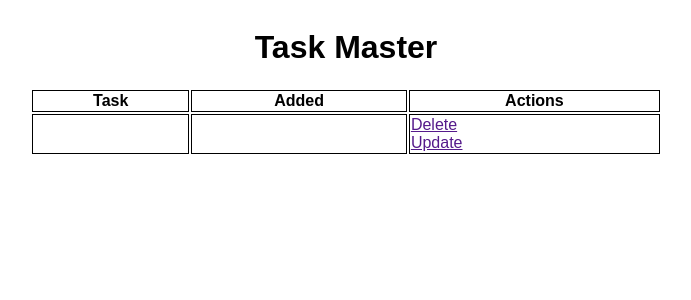
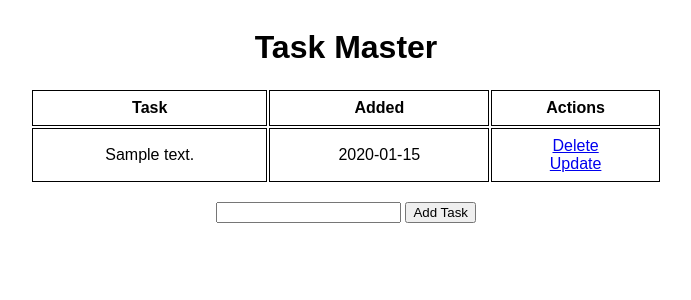
Before and after one commit to izarlas/flask-python-crash-course, a Flask app: page / in a window 1280 px wide. Shown: the top 300 px of the page, without its empty margins (294-985 px from the left). Run offline with Flask 3, Linux system fonts and the light colour scheme; tables that the repository leaves empty hold one stand-in row (values such as "Sample post").

Commit message:
Basic crud

```diff
--- a/app.py
+++ b/app.py
@@ -1,4 +1,4 @@
-from flask import Flask, render_template
+from flask import Flask, render_template, request, redirect
 from flask_sqlalchemy import SQLAlchemy
 from datetime import datetime
 
@@ -14,11 +14,56 @@ class Todo(db.Model):
     def __repr__(self):
         return '<Task %r>' %self.id
 
-@app.route('/')
+@app.route('/', methods=['POST', 'GET'])
 def index():
-    return render_template('index.html')
+    if request.method == 'POST':
+        task_content = request.form['content']
+        new_task = Todo(content=task_content)
+
+        try:
+            db.session.add(new_task)
+            db.session.commit()
+
+            return redirect('/')
+        except:
+            return 'There was an error adding your task'
+
+    else:
+        tasks = Todo.query.order_by(Todo.date_created).all()
+        return render_template('index.html', tasks=tasks)
+
+@app.route('/delete/<int:id>')
+def delete(id):
+    task_to_delete = Todo.query.get_or_404(id)
+
+    try:
+        db.session.delete(task_to_delete)
+        db.session.commit()
+
+        return redirect('/')
+    except:
+        return 'There was an error deleting that task'
+
+@app.route('/update/<int:id>', methods=['GET', 'POST'])
+def update(id):
+    task_to_update = Todo.query.get_or_404(id)
+
+    if request.method == 'POST':
+        task_to_update.content = request.form['content']
+
+        try:
+            db.session.commit()
+
+            return redirect('/')
+        except:
+            return 'There was an error updating that task'
+    else:
+        return render_template('update.html', task=task_to_update)
+
+
 
 if __name__ == "__main__":
     with app.app_context():
         db.create_all()
+
     app.run(debug=True)
--- a/static/css/main.css
+++ b/static/css/main.css
@@ -9,11 +9,12 @@ table {
 td,
 th {
   border: 1px solid #000000;
+  padding: 0.5em;
+  text-align: center;
 }
 
 .content {
   display: flex;
   flex-flow: column;
   align-items: center;
-  width: 100%;
 }
--- a/templates/index.html
+++ b/templates/index.html
@@ -1,15 +1,17 @@
 <!-- prettier-ignore -->
-
 {% extends 'base.html' %}
 
 {% block head %}
+<title>Task Master</title>
 {% endblock %}
 
 <!-- prettier-ignore -->
 {% block body %}
 <div class="content">
   <h1>Task Master</h1>
-
+  {% if tasks | length < 1 %}
+  <h4>No tasks found. Create one below</h4>
+  {% else %}
   <table>
     <thead>
       <tr>
@@ -19,16 +21,24 @@
       </tr>
     </thead>
     <tbody>
+      {% for task in tasks %}
       <tr>
-        <td></td>
-        <td></td>
+        <td>{{ task.content }}</td>
+        <td>{{ task.date_created.date() }}</td>
         <td>
-          <a href="">Delete</a>
+          <a href="/delete/{{task.id}}">Delete</a>
           <br />
-          <a href="">Update</a>
+          <a href="/update/{{task.id}}">Update</a>
         </td>
       </tr>
+      {% endfor %}
     </tbody>
   </table>
+  {% endif %}
+  <br />
+  <form action="/" method="POST">
+    <input type="text" name="content" id="content" />
+    <input type="submit" value="Add Task" />
+  </form>
 </div>
 {% endblock %}
```
Also changed, not shown: templates/update.html (added, +17 -0 lines).
